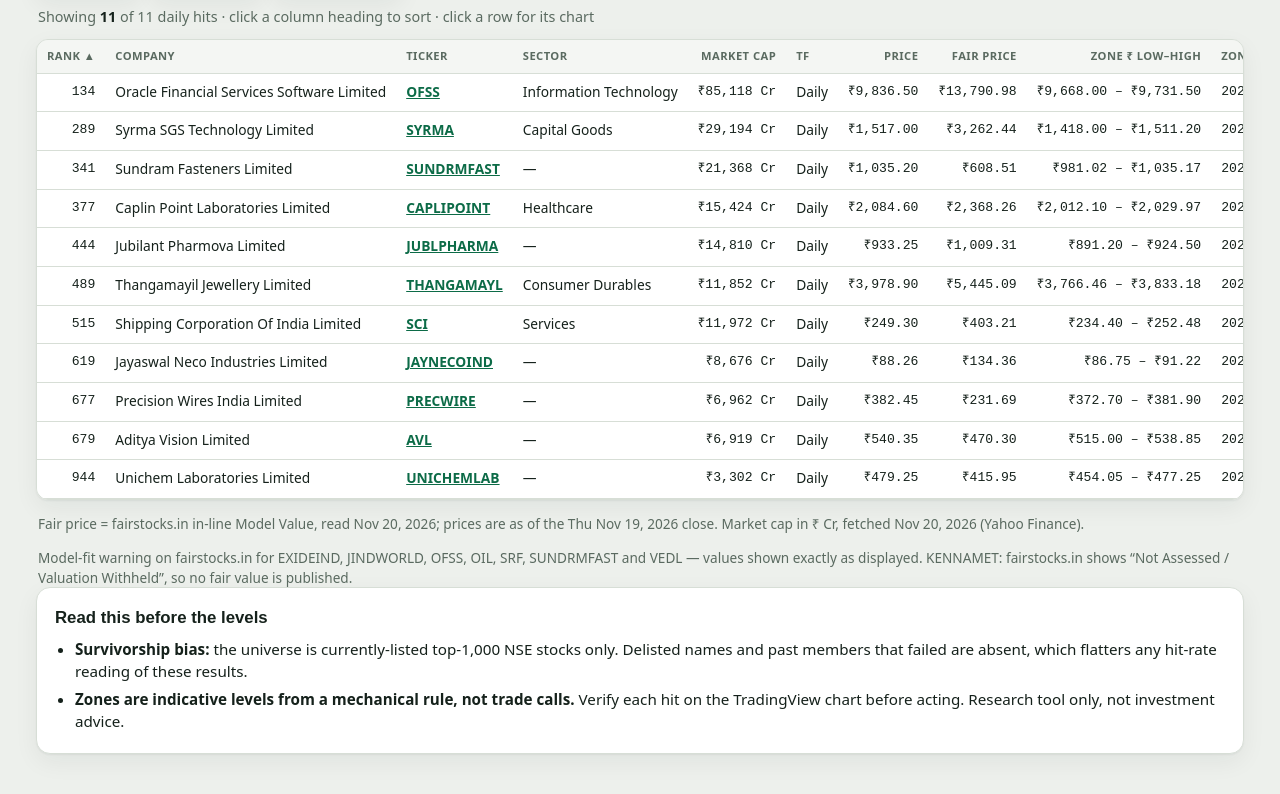
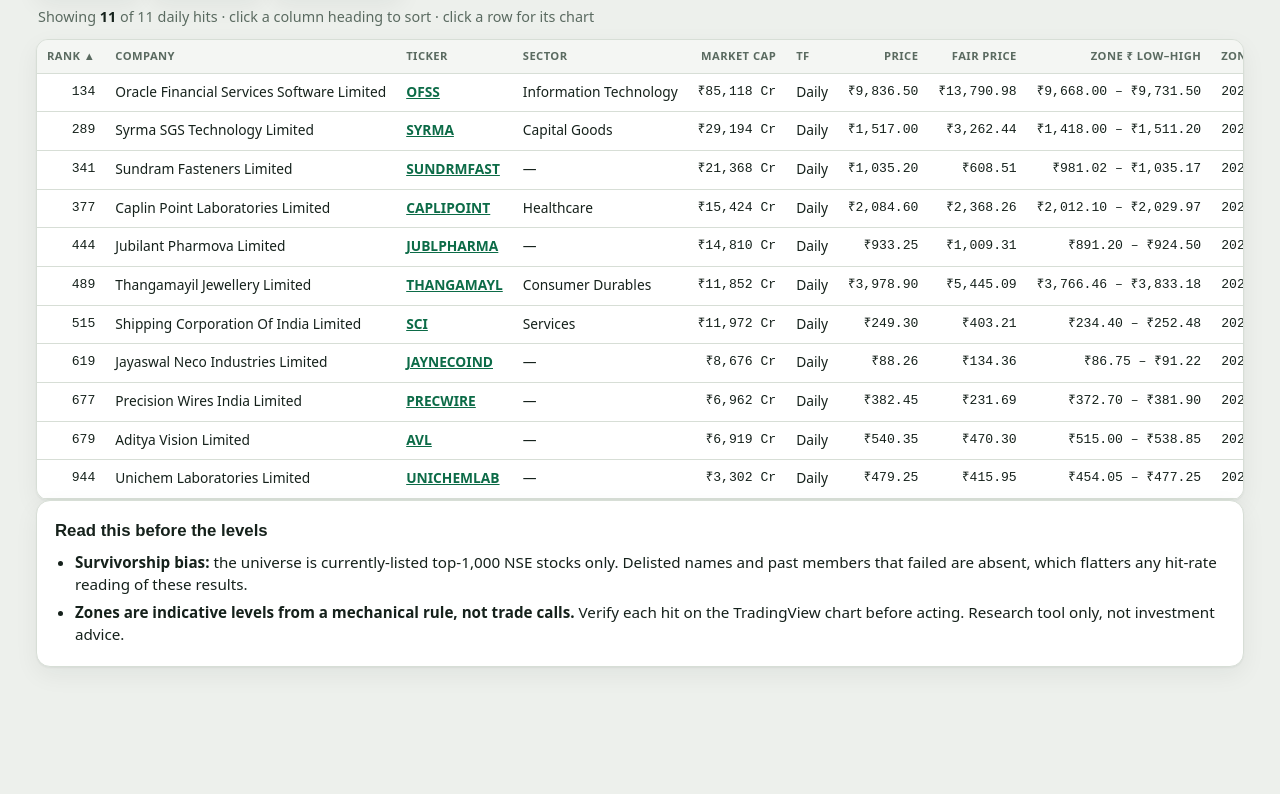
Before and after one commit to prashantblrs/retest-india, a plain HTML site: page docs/index.html in a window 1280 px wide. Shown: the part 758-1552 px from the top of the page. After the commit the page ends 1499 px from the top, so only its background shows below. Drawn offline with Linux system fonts and the light colour scheme.

Commit message:
Remove fair-value footnote and model-fit warning lines from both tabs

```diff
--- a/docs/index.html
+++ b/docs/index.html
@@ -246,8 +246,6 @@ footer p{margin:6px 0}
       </table>
     </div>
 
-    <p class="fnote">Fair price = fairstocks.in in-line Model Value, read Nov 20, 2026; prices are as of the Thu Nov 19, 2026 close. Market cap in ₹ Cr, fetched Nov 20, 2026 (Yahoo Finance).</p>
-    <p class="fnote">Model-fit warning on fairstocks.in for EXIDEIND, JINDWORLD, OFSS, OIL, SRF, SUNDRMFAST and VEDL — values shown exactly as displayed. KENNAMET: fairstocks.in shows “Not Assessed / Valuation Withheld”, so no fair value is published.</p>
 
 
     <section class="panel" aria-label="Retest caveats">
@@ -296,8 +294,6 @@ footer p{margin:6px 0}
       </table>
     </div>
 
-    <p class="fnote">Fair price = fairstocks.in in-line Model Value, read Nov 20, 2026; prices are as of the Thu Nov 19, 2026 close. Market cap in ₹ Cr, fetched Nov 20, 2026 (Yahoo Finance).</p>
-    <p class="fnote">Model-fit warning on fairstocks.in for EXIDEIND, JINDWORLD, OFSS, OIL, SRF, SUNDRMFAST and VEDL — values shown exactly as displayed. KENNAMET: fairstocks.in shows “Not Assessed / Valuation Withheld”, so no fair value is published.</p>
     <p class="fnote">“Latest-bar bounce” (A+B) means the touch was on the latest bar with an up close — it does not mean the row also appears in the Retest tab.</p>
 
 
```
